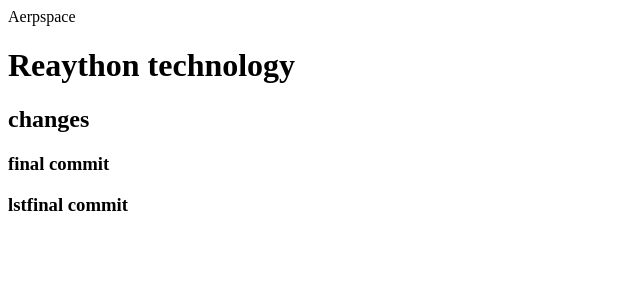
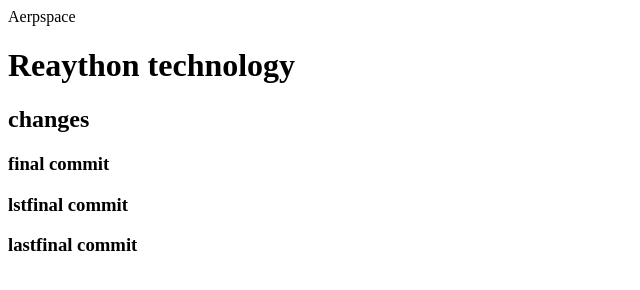
Before and after one commit to deepak223098/test1, a plain HTML site: page index.html in a window 1280 px wide. Shown: the whole page, without its empty margins (0-640 px from the left). Drawn offline with Linux system fonts and the light colour scheme.

Commit message:
Update index.html

```diff
--- a/index.html
+++ b/index.html
@@ -4,3 +4,4 @@
 <h2>changes</h2>
 <h3>final commit</h3>
 <h3>lstfinal commit</h3>
+<h3>lastfinal commit</h3>
```
